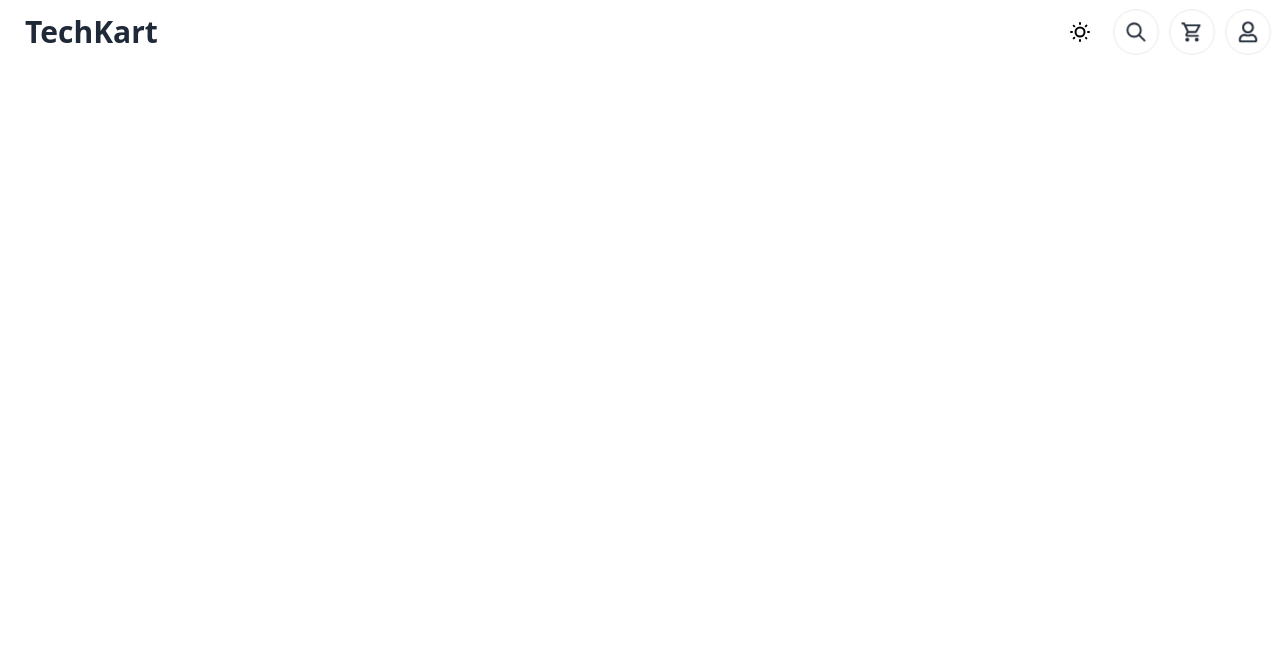
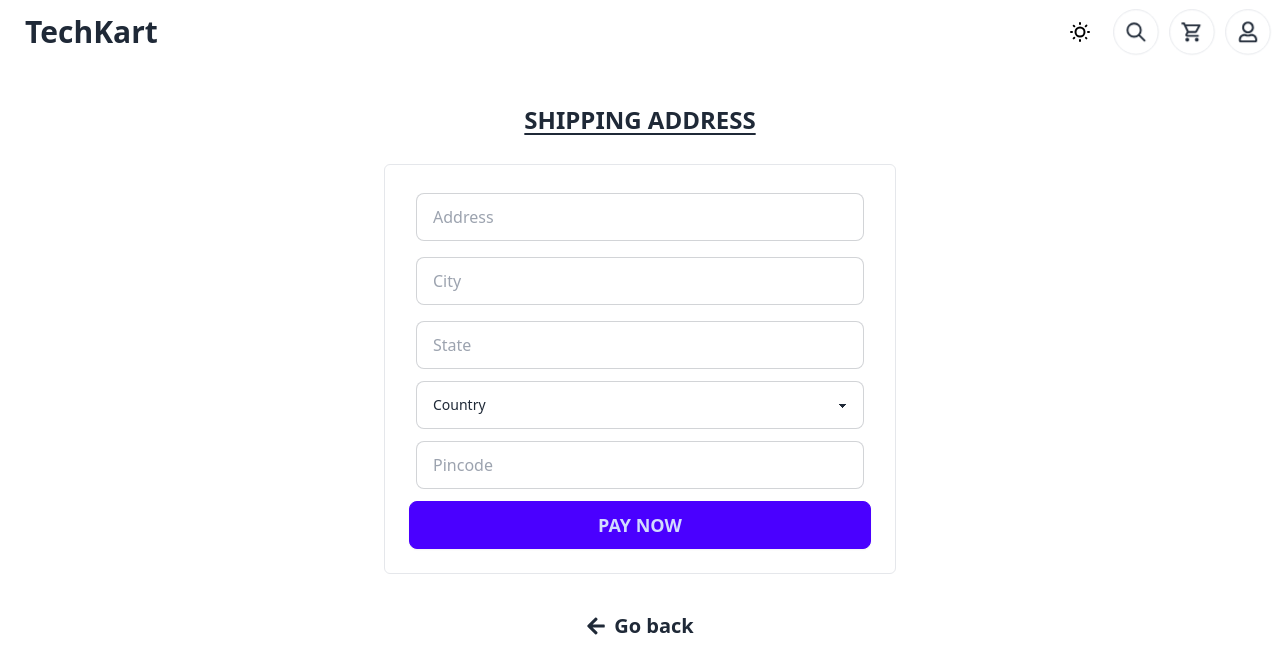
Before and after one commit to abhiiishek07/TechKart, a React (Vite) app in the folder frontend/: page /shipping in a window 1280 px wide. Before the commit this address had no page. Shown: the top 672 px of the page. Built offline with nearby package versions, Linux system fonts and the light colour scheme; the HTML template or start-up script is replaced by a standard one.

Commit message:
Complete shipping page UI

```diff
--- a/frontend/src/App.tsx
+++ b/frontend/src/App.tsx
@@ -6,6 +6,7 @@ import Header from "./components/Header";
 const Home = lazy(() => import("./pages/home"));
 const Search = lazy(() => import("./pages/search"));
 const Cart = lazy(() => import("./pages/cart"));
+const Shipping = lazy(() => import("./pages/shipping"));
 
 import "./App.css";
 
@@ -18,6 +19,9 @@ const App = () => {
           <Route path="/" element={<Home />} />
           <Route path="/search" element={<Search />} />
           <Route path="/cart" element={<Cart />} />
+          <Route>
+            <Route path="/shipping" element={<Shipping />} />
+          </Route>
         </Routes>
       </Suspense>
     </Router>
--- a/frontend/src/components/Header.tsx
+++ b/frontend/src/components/Header.tsx
@@ -14,12 +14,8 @@ const Header = () => {
   );
 
   useEffect(() => {
-    console.log("hello");
-
     localStorage.setItem("isDark", JSON.stringify(isDark));
   }, [isDark]);
-
-  console.log("value from ls", localStorage.getItem("isDark"));
 
   const handleLogout = () => {};
 
--- a/frontend/src/pages/home.tsx
+++ b/frontend/src/pages/home.tsx
@@ -10,23 +10,23 @@ const Home = () => {
   return (
     <div className="w-full h-full p-3">
       <div className="w-full max-w-6xl mx-auto ">
-        <div className="flex flex-col md:flex-row items-center justify-around mt-8 lg:mt-0">
-          <div className="px-4 flex flex-col  max-w-md">
+        <div className="flex flex-col md:flex-row items-center justify-between">
+          <div className="flex flex-col  max-w-xl">
             {" "}
-            <h1 className="text-2xl md:text-5xl font-bold  my-3">
+            <h1 className="text-2xl md:text-5xl font-bold ">
               Get All The Latest Gadgets Tailored For Your Special Needs
             </h1>
-            <p className="text-sm md:text-xl text-gray-500 ">
+            <p className="text-sm md:text-xl text-gray-500 mt-4">
               Explore a wide range of cutting-edge gadgets including
               smartphones, earphones, laptops, and more. We carefully select our
               products to meet your specific requirements and offer the latest
               technology at competitive prices.
             </p>
           </div>
-          <Lottie animationData={GadjetAnimation} className="max-w-lg" />
+          <Lottie animationData={GadjetAnimation} className="max-w-md" />
         </div>
 
-        <div className="w-full mt-8">
+        <div className="w-full mt-3">
           <img
             src={gadjets_img}
             alt="laptop"
--- /dev/null
+++ b/frontend/src/pages/shipping.tsx
@@ -0,0 +1,101 @@
+import { ChangeEvent, useState } from "react";
+import { FaArrowLeft } from "react-icons/fa";
+import { useNavigate } from "react-router-dom";
+
+const Shipping = () => {
+  const navigate = useNavigate();
+
+  const [shippingDetails, setShippingDetails] = useState({
+    address: "",
+    city: "",
+    state: "",
+    country: "",
+    pinCode: "",
+  });
+
+  const handleChange = (
+    e: ChangeEvent<HTMLInputElement | HTMLSelectElement>
+  ) => {
+    setShippingDetails((prev) => ({
+      ...prev,
+      [e.target.name]: e.target.value,
+    }));
+  };
+
+  return (
+    <div className="w-full h-full px-3">
+      <div className="max-w-6xl mx-auto flex flex-col  justify-center items-center mt-10">
+        <h1 className="text-2xl font-bold underline underline-offset-4">
+          SHIPPING ADDRESS
+        </h1>
+        <form className="flex flex-col items-center max-w-lg w-full p-6 rounded-md my-7 gap-2 border">
+          <input
+            required
+            type="text"
+            placeholder="Address"
+            name="address"
+            value={shippingDetails.address}
+            onChange={handleChange}
+            className="input input-bordered w-full max-w-md my-1"
+          />
+          <input
+            required
+            type="text"
+            placeholder="City"
+            name="city"
+            value={shippingDetails.city}
+            onChange={handleChange}
+            className="input input-bordered w-full max-w-md my-1"
+          />
+          <input
+            required
+            type="text"
+            placeholder="State"
+            name="state"
+            value={shippingDetails.state}
+            onChange={handleChange}
+            className="input input-bordered w-full max-w-md my-1"
+          />
+          <select
+            className="select select-bordered w-full max-w-md"
+            required
+            name="country"
+            value={shippingDetails.country || "Country"}
+            onChange={handleChange}
+          >
+            <option disabled selected>
+              Country
+            </option>
+            <option value="india">India</option>
+            <option value="america">America</option>
+            <option value="england">England</option>
+          </select>
+          <input
+            required
+            type="number"
+            placeholder="Pincode"
+            name="pinCode"
+            value={shippingDetails.pinCode}
+            onChange={handleChange}
+            className="input input-bordered w-full max-w-md my-1"
+          />
+          <button
+            type="submit"
+            className="btn btn-primary w-full uppercase text-lg"
+          >
+            Pay Now
+          </button>
+        </form>
+        <button
+          className="btn btn-ghost text-xl w-44"
+          onClick={() => navigate("/cart")}
+        >
+          {" "}
+          <FaArrowLeft /> Go back
+        </button>
+      </div>
+    </div>
+  );
+};
+
+export default Shipping;
```
